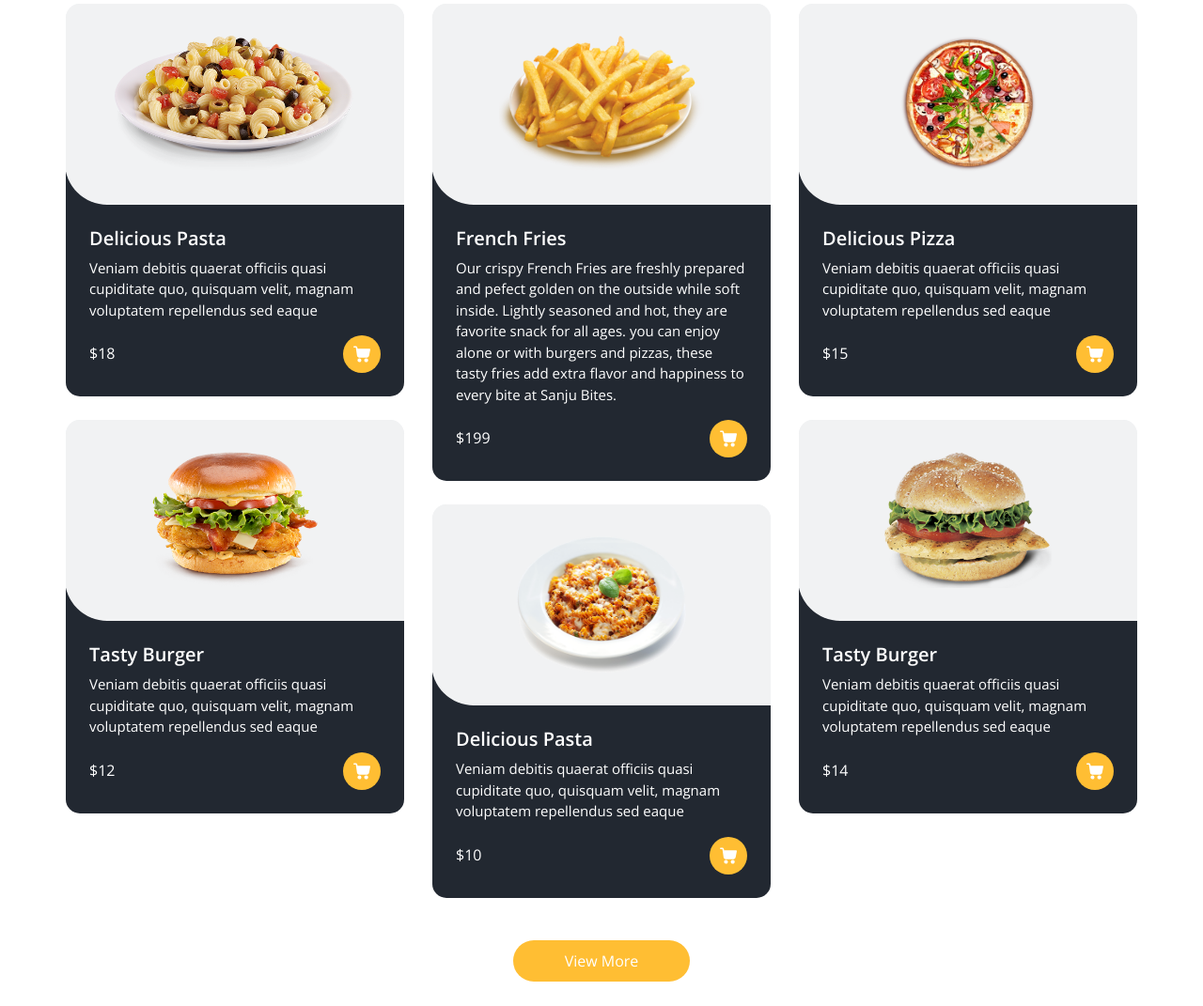
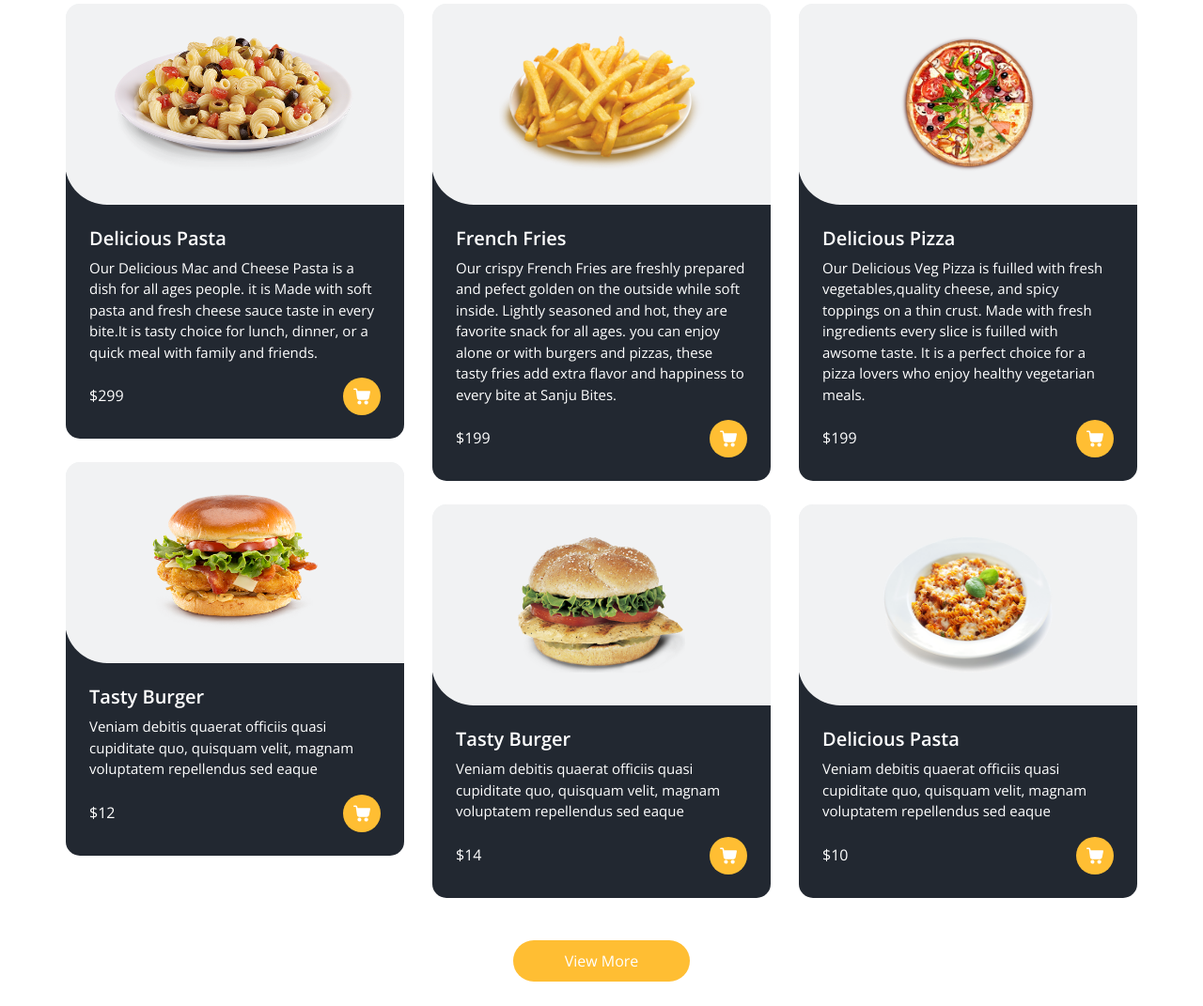
Before and after one commit to sanjuarcher/Sanju-, a plain HTML site: page index.html in a window 1280 px wide. Shown: the part 1901-2972 px from the top of the page at 94% size. Drawn offline with nearby package versions, Linux system fonts and the light colour scheme; some packages are replaced by stand-ins of ours.

Commit message:
Update index.html

```diff
--- a/index.html
+++ b/index.html
@@ -630,11 +630,11 @@
                     Delicious Pasta
                   </h5>
                   <p>
-                    Veniam debitis quaerat officiis quasi cupiditate quo, quisquam velit, magnam voluptatem repellendus sed eaque
+                   Our Delicious Mac and Cheese Pasta is a dish for all ages people. it is Made with soft pasta and fresh cheese sauce taste in every bite.It is tasty choice for lunch, dinner, or a quick meal with family and friends.
                   </p>
                   <div class="options">
                     <h6>
-                      $18
+                      $299
                     </h6>
                     <a href="">
                       <svg version="1.1" id="Capa_1" xmlns="http://www.w3.org/2000/svg" xmlns:xlink="http://www.w3.org/1999/xlink" x="0px" y="0px" viewBox="0 0 456.029 456.029" style="enable-background:new 0 0 456.029 456.029;" xml:space="preserve">
@@ -782,11 +782,11 @@
                     Delicious Pizza
                   </h5>
                   <p>
-                    Veniam debitis quaerat officiis quasi cupiditate quo, quisquam velit, magnam voluptatem repellendus sed eaque
+                    Our Delicious Veg Pizza is fuilled with fresh vegetables,quality cheese, and spicy toppings on a thin crust. Made with fresh ingredients every slice is fuilled with awsome taste. It is a perfect choice for a pizza lovers who enjoy healthy vegetarian meals.
                   </p>
                   <div class="options">
                     <h6>
-                      $15
+                      $199
                     </h6>
                     <a href="">
                       <svg version="1.1" id="Capa_1" xmlns="http://www.w3.org/2000/svg" xmlns:xlink="http://www.w3.org/1999/xlink" x="0px" y="0px" viewBox="0 0 456.029 456.029" style="enable-background:new 0 0 456.029 456.029;" xml:space="preserve">
```
